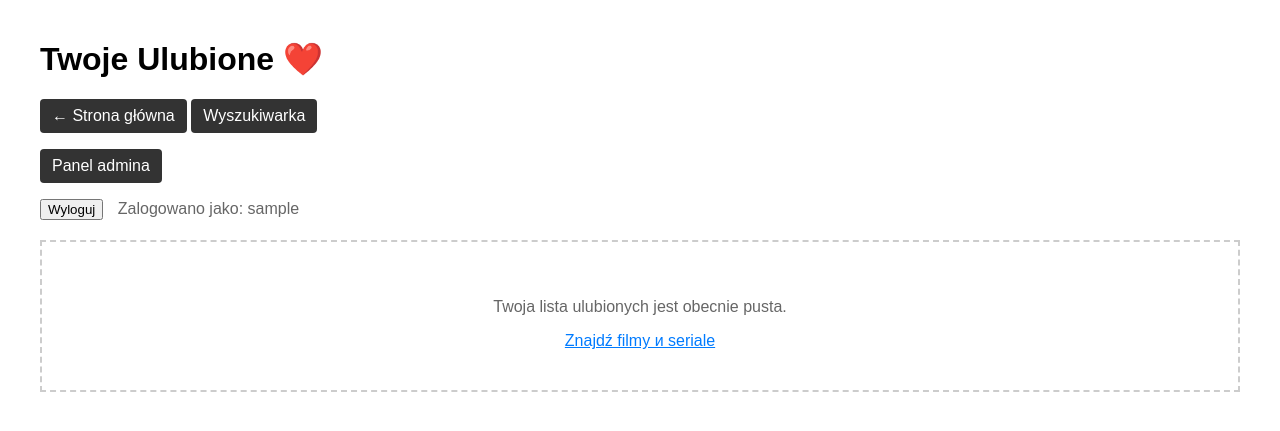
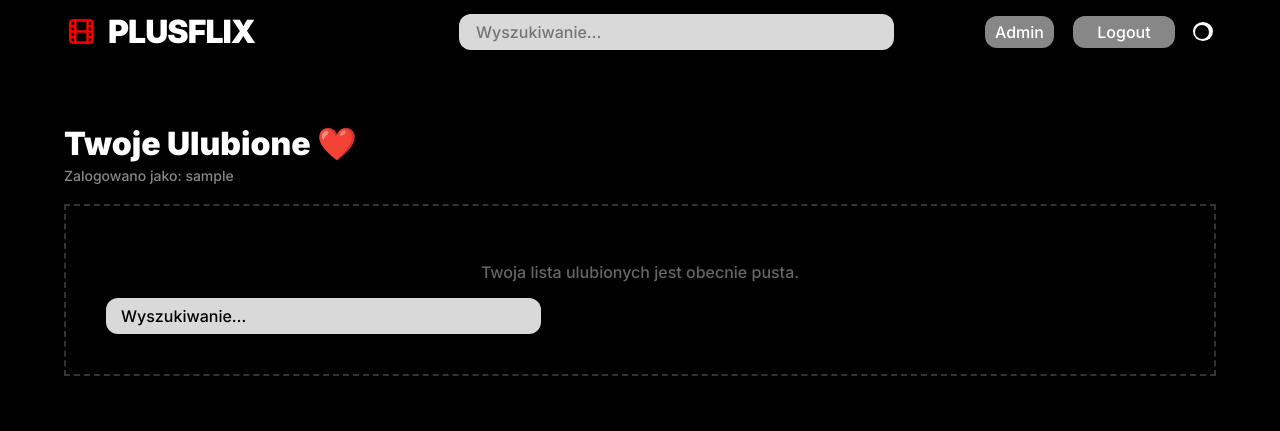
Before and after one commit to Dmytr001/AI_Bobry, a PHP site: page /favorites in a window 1280 px wide. Shown: the top 431 px of the page. Run offline with PHP 8.4, Linux system fonts and the light colour scheme; the visitor is signed in with stand-in values (Sample User, id 1); data comes from the database, SQL or seed files in the repository.

Commit message:
ulubione v0.01 design

```diff
--- a/PLUSFLIX/src/View/favorites.php
+++ b/PLUSFLIX/src/View/favorites.php
@@ -3,41 +3,187 @@
 <head>
     <meta charset="UTF-8">
     <title>Moje Ulubione – PLUSFLIX</title>
+    <link href="https://fonts.googleapis.com/css2?family=Inter:wght@500;900&display=swap" rel="stylesheet">
     <style>
-        body { font-family: Arial; margin: 40px; }
-        .title { border-bottom: 1px solid #ccc; margin-bottom: 15px; padding-bottom: 10px; }
-        .type { font-size: 0.9em; color: #666; }
-        /* Скрываем всё по умолчанию */
+        /* БАЗОВЫЕ СТИЛИ */
+        body {
+            font-family: 'Inter', Arial, sans-serif;
+            margin: 0;
+            background-color: #000;
+            color: #fff;
+        }
+
+        header.header-1 {
+            display: flex;
+            flex-direction: row;
+            justify-content: space-between;
+            align-items: center;
+            /* Измени второе число (сейчас там 24px) */
+            padding: 24px 64px 24px 64px;
+            width: 100%;
+            height: 63px;
+            background: #000000;
+            box-sizing: border-box;
+            position: sticky;
+            top: 0;
+            z-index: 999;
+        }
+
+        /* LOGO */
+        .logo-group {
+            display: flex;
+            flex-direction: row;
+            align-items: center;
+            text-decoration: none;
+            width: 304px;
+        }
+
+        .logo-rect {
+            width: 34px;
+            height: 37px;
+            background: url('logo.png') no-repeat center; /* Сюда подгружай файл */
+            background-size: contain;
+            background-color: #878787; /* Заглушка */
+            margin-right: 10px;
+            flex-shrink: 0;
+        }
+        .logo-text {
+            font-weight: 900;
+            font-size: 32px;
+            line-height: 110%;
+            letter-spacing: -0.03em;
+            color: #FFFFFF;
+            text-transform: uppercase;
+        }
+
+        /* SEARCH BAR (Точно 405x36) */
+        .search-container {
+            width: 405px;
+            height: 36px;
+            background: #D9D9D9;
+            border-radius: 12px;
+            display: flex;
+            align-items: center;
+            padding: 0 15px;
+        }
+        .search-input {
+            background: transparent;
+            border: none;
+            width: 100%;
+            font-family: 'Inter';
+            font-weight: 500;
+            font-size: 16px;
+            color: #000;
+            outline: none;
+        }
+
+        /* NAV GROUP */
+        .nav-group {
+            display: flex;
+            flex-direction: row;
+            align-items: center;
+            gap: 14px;
+        }
+
+        /* Кнопки 102x32 */
+        .btn-figma {
+            width: 102px;
+            height: 32px;
+            border-radius: 12px;
+            display: flex;
+            align-items: center;
+            justify-content: center;
+            text-decoration: none;
+            font-family: 'Inter';
+            font-weight: 500;
+            font-size: 16px;
+            border: none;
+            cursor: pointer;
+            background: #878787;
+            color: #fff;
+        }
+
+        /* Переключатель темы (Component 6) */
+        .theme-toggle-btn {
+            width: 27px;
+            height: 26px;
+            background: none;
+            border: none;
+            cursor: pointer;
+            padding: 0;
+            position: relative;
+        }
+        .theme-circle-white {
+            position: absolute;
+            width: 20px;
+            height: 19px;
+            background: #FFFFFF;
+            border-radius: 50%;
+            left: 4px;
+            top: 3px;
+        }
+        .theme-circle-black {
+            position: absolute;
+            width: 14px;
+            height: 14px;
+            background: #000000;
+            border-radius: 50%;
+            left: 2px;
+            top: 3px;
+        }
+
+        /* КОНТЕНТ */
+        .content-body { padding: 40px 64px; }
+        .title-page { font-size: 32px; font-weight: 900; margin-bottom: 24px; }
+
+        /* Твои старые стили для карточек (без изменений) */
         .title-link { text-decoration: none; color: inherit; display: none; }
-        .title:hover { background-color: #f9f9f9; cursor: pointer; }
-        a.btn { padding:8px 12px; background:#333; color:white; text-decoration:none; border-radius:4px; display:inline-block; }
+        .title { border-bottom: 1px solid #333; margin-bottom: 15px; padding: 15px; }
+        .type { font-size: 0.9em; color: #878787; }
         .favorite-indicator { color: #e74c3c; margin-left: 8px; }
-        .empty-state { display: none; padding: 40px; border: 2px dashed #ccc; text-align: center; color: #666; margin-top: 20px; }
+        .empty-state { display: none; padding: 40px; border: 2px dashed #333; text-align: center; color: #666; }
     </style>
 </head>
 <body>
 
-<h1>Twoje Ulubione ❤️</h1>
-<p>
-    <a class="btn" href="/">← Strona główna</a>
-    <a class="btn" href="/search">Wyszukiwarka</a>
+<header class="header-1">
+    <a href="/" class="logo-group">
+        <div class="logo-rect"></div>
+        <span class="logo-text">PLUSFLIX</span>
+    </a>
+
+    <div class="search-container">
+        <form action="/search" method="get" style="width: 100%; display: flex;">
+            <input type="text" name="q" class="search-input" placeholder="Wyszukiwanie…">
+        </form>
+    </div>
+
+    <nav class="nav-group">
+        <?php if (empty($_SESSION['admin_id'])): ?>
+            <a href="/admin/login" class="btn-figma">Login</a>
+        <?php else: ?>
+            <a href="/admin" class="btn-figma" style="width: auto; padding: 0 10px;">Admin</a>
+            <form method="post" action="/admin/logout" style="display:inline;">
+                <button type="submit" class="btn-figma" style="margin-left: 5px;">Logout</button>
+            </form>
+        <?php endif; ?>
+
+        <button class="theme-toggle-btn" onclick="toggleTheme()">
+            <div class="theme-circle-white">
+                <div class="theme-circle-black"></div>
+            </div>
+        </button>
+    </nav>
+</header>
+
+<div class="content-body">
+    <h1 class="title-page">Twoje Ulubione ❤️</h1>
+
+    <?php if (!empty($_SESSION['admin_login'])): ?>
+        <p style="color: #878787; font-size: 14px; margin-top: -20px; margin-bottom: 20px;">
+            Zalogowano jako: <?= htmlspecialchars($_SESSION['admin_login']) ?>
         </p>
-
-<p>
-    <?php if (empty($_SESSION['admin_id'])): ?>
-        <a class="btn" href="/admin/login">Zaloguj (admin)</a>
-    <?php else: ?>
-    <a class="btn" href="/admin">Panel admina</a>
-
-<form method="post" action="/admin/logout" style="display:inline;">
-    <button type="submit" class="btn">Wyloguj</button>
-</form>
-
-<span style="margin-left:10px; color:#666;">
-        Zalogowano jako: <?= htmlspecialchars($_SESSION['admin_login'] ?? '') ?>
-    </span>
     <?php endif; ?>
-</p>
 
     <div id="favoritesList">
         <?php if (!empty($results)): ?>
@@ -59,11 +205,14 @@
 
         <div id="noFavorites" class="empty-state">
             <p>Twoja lista ulubionych jest obecnie pusta.</p>
-        <a href="/search" style="color: #007bff;">Znajdź filmy и seriale</a>
+            <a href="/search" class="search-container" style="text-decoration: none;">
+                <span class="search-input" style="display: flex; align-items: center;">Wyszukiwanie…</span>
+            </a>
     </div>
 </div>
 
 <script>
+    // ТВОЙ ОРИГИНАЛЬНЫЙ СКРИПТ (БЕЗ ИЗМЕНЕНИЙ)
     document.addEventListener('DOMContentLoaded', () => {
         const favorites = JSON.parse(localStorage.getItem('plusflix_favorites') || "[]");
         const cards = document.querySelectorAll('.title-link');
@@ -81,6 +230,13 @@
             document.getElementById('noFavorites').style.display = 'block';
         }
     });
+
+    // Функция переключения темы (только визуал)
+    function toggleTheme() {
+        const isDark = document.body.style.backgroundColor === 'white';
+        document.body.style.backgroundColor = isDark ? 'black' : 'white';
+        document.body.style.color = isDark ? 'white' : 'black';
+    }
 </script>
 
 </body>
```
Also changed, not shown: PLUSFLIX/public/logo.png (added). Lines whose indentation alone changed are shown as unchanged.
